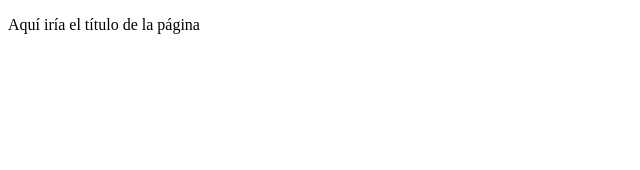
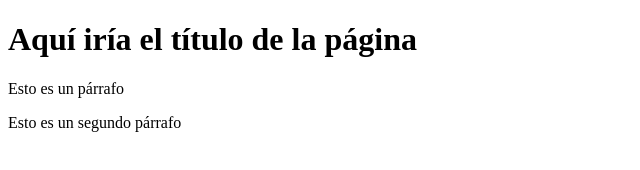
Before and after one commit to gerardb13/Proyecto-Web-Empresa-C, a plain HTML site: page index.html in a window 1280 px wide. Shown: the whole page, without its empty margins (0-640 px from the left). Drawn offline with Linux system fonts and the light colour scheme.

Commit message:
Agregando segundo párrafo

```diff
--- a/index.html
+++ b/index.html
@@ -6,6 +6,8 @@
     <title>Document</title>
 </head>
 <body>
-    <p>Aquí iría el título de la página</p>
+    <h1>Aquí iría el título de la página</h1>
+    <p>Esto es un párrafo</p>
+    <p>Esto es un segundo párrafo</p>
 </body>
 </html>
```
